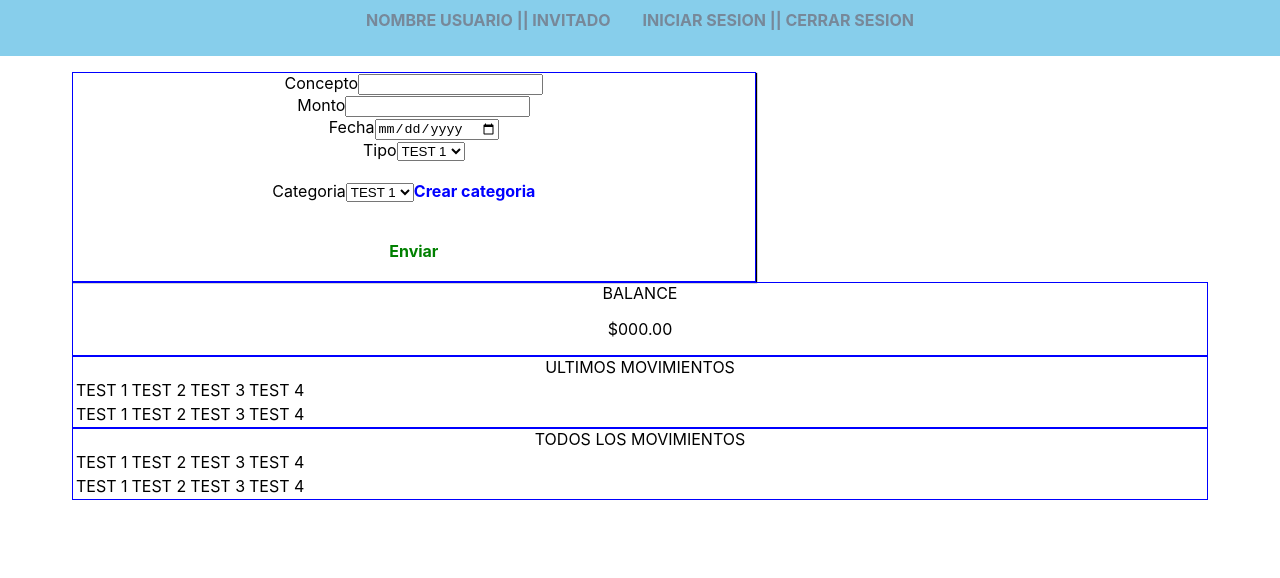
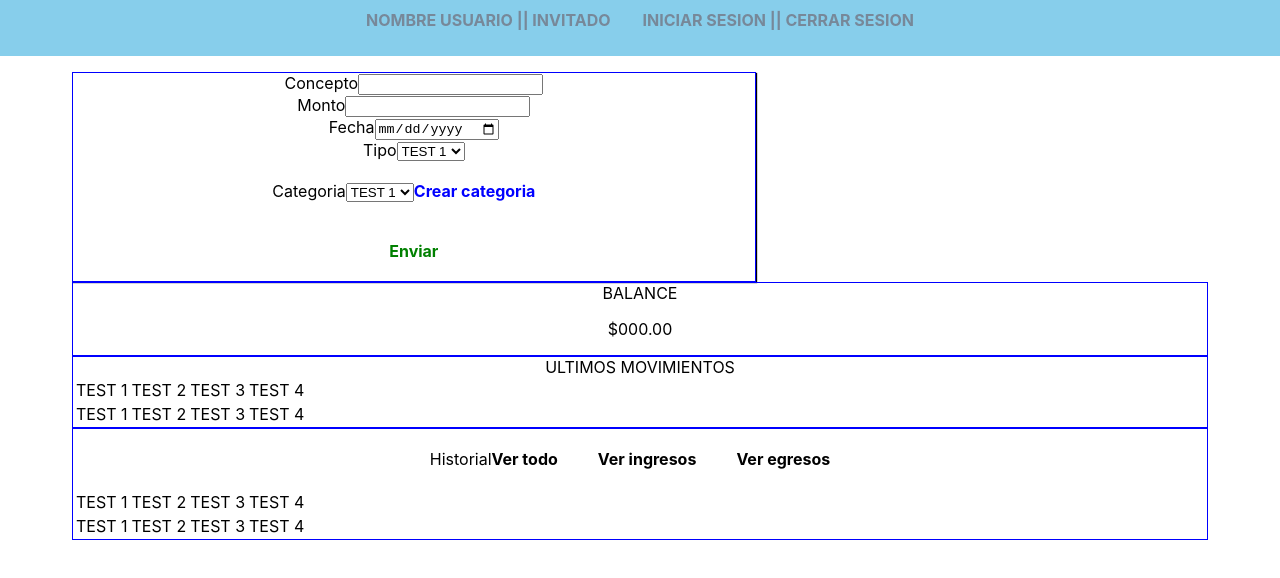
Before and after one commit to Lucaster85/Alkemy-challenge-dashboard, a React (Create React App) app: page / in a window 1280 px wide. Shown: the top 578 px of the page. Built offline with nearby package versions, Linux system fonts and the light colour scheme.

Commit message:
add buttons on allMoves component

```diff
--- a/src/components/AllMoves/AllMoves.js
+++ b/src/components/AllMoves/AllMoves.js
@@ -1,10 +1,14 @@
 import React from 'react';
 import Table from '../Table/Table';
+import Button from '../UI/Button/Button';
 import classes from './AllMoves.module.css';
 
 const allMoves = props => (
     <div className={classes.AllMoves}>
-        TODOS LOS MOVIMIENTOS
+        Historial
+        <Button>Ver todo</Button>
+        <Button>Ver ingresos</Button>
+        <Button>Ver egresos</Button>
         <Table />
     </div>
 )
--- a/src/components/UI/Button/Button.module.css
+++ b/src/components/UI/Button/Button.module.css
@@ -1,7 +1,7 @@
 .Button {
     background-color: white;
     border: none;
-    color: white;
+    color: black;
     outline: none;
     cursor: pointer;
     font: inherit;
```
